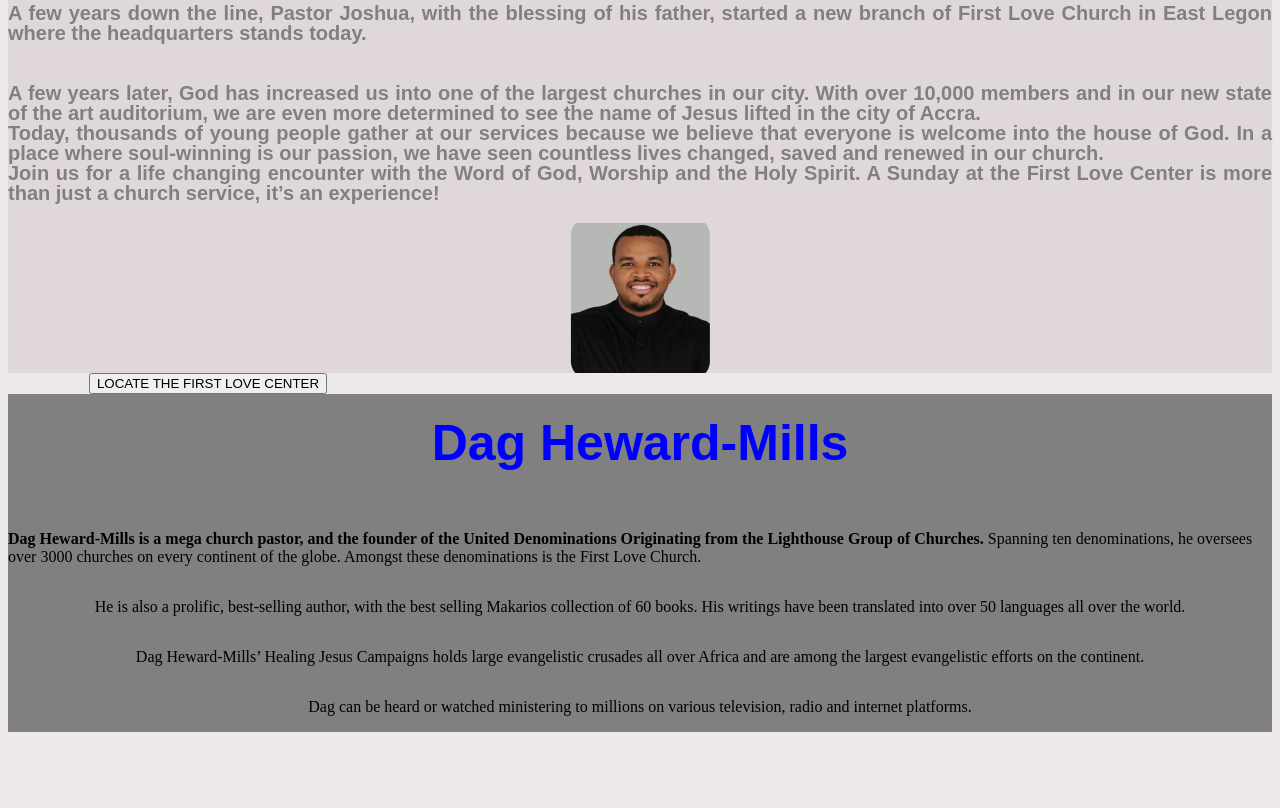
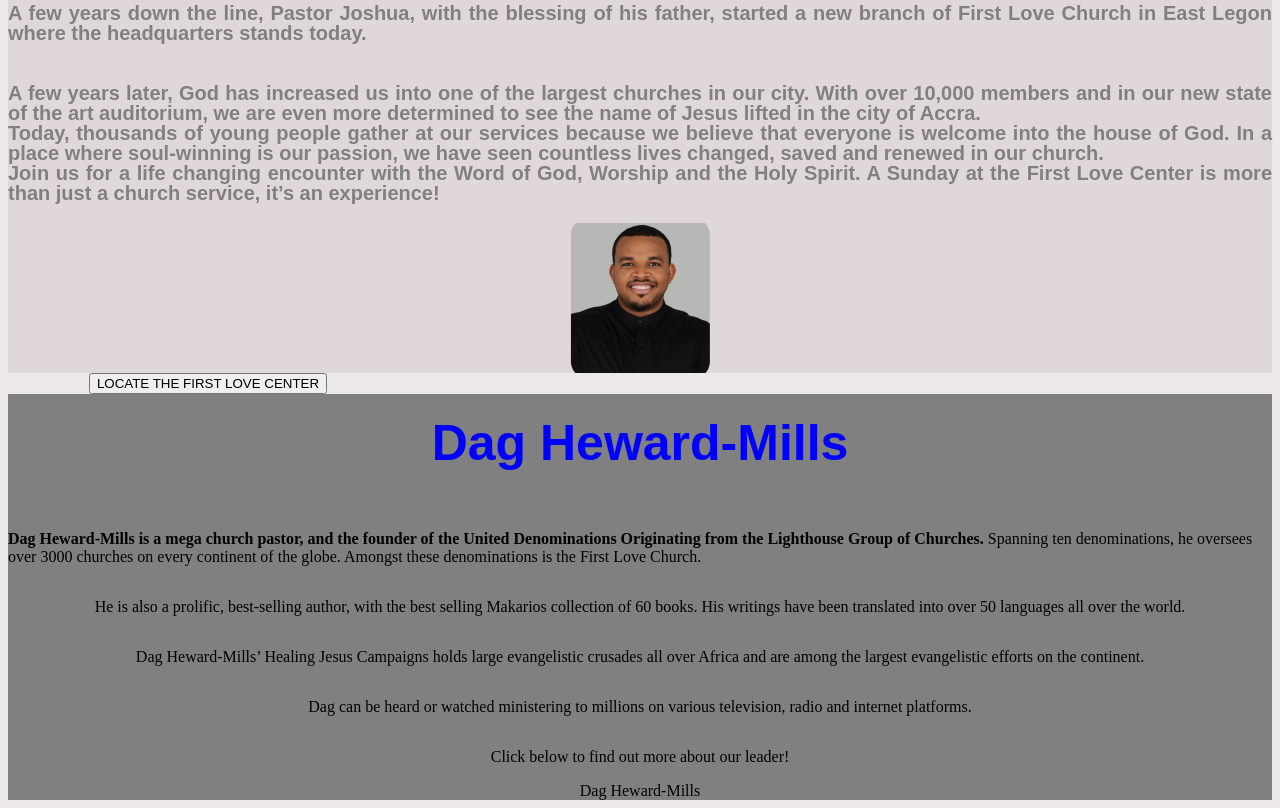
Before and after one commit to KyloZer0/FLC-website, a plain HTML site: page flc-website.html in a window 1280 px wide. Shown: the part 1303-2111 px from the top of the page. Before the commit the page ends 2043 px from the top, so only its background shows below. Drawn offline with Linux system fonts and the light colour scheme; files whose address does not match are found by name.

Commit message:
Update flc-website.html
Founder information completed. Button to external page added

```diff
--- a/flc-website.html
+++ b/flc-website.html
@@ -105,6 +105,13 @@
             <p>
                 Dag can be heard or watched ministering to millions on various television, radio and internet platforms.
             </p>
+            <p>
+                Click below to find out more about our leader!
+            </p>
+
+            <div class="founderbutton">
+                Dag Heward-Mills
+            </div>
              </div>
 
             <div>
```
